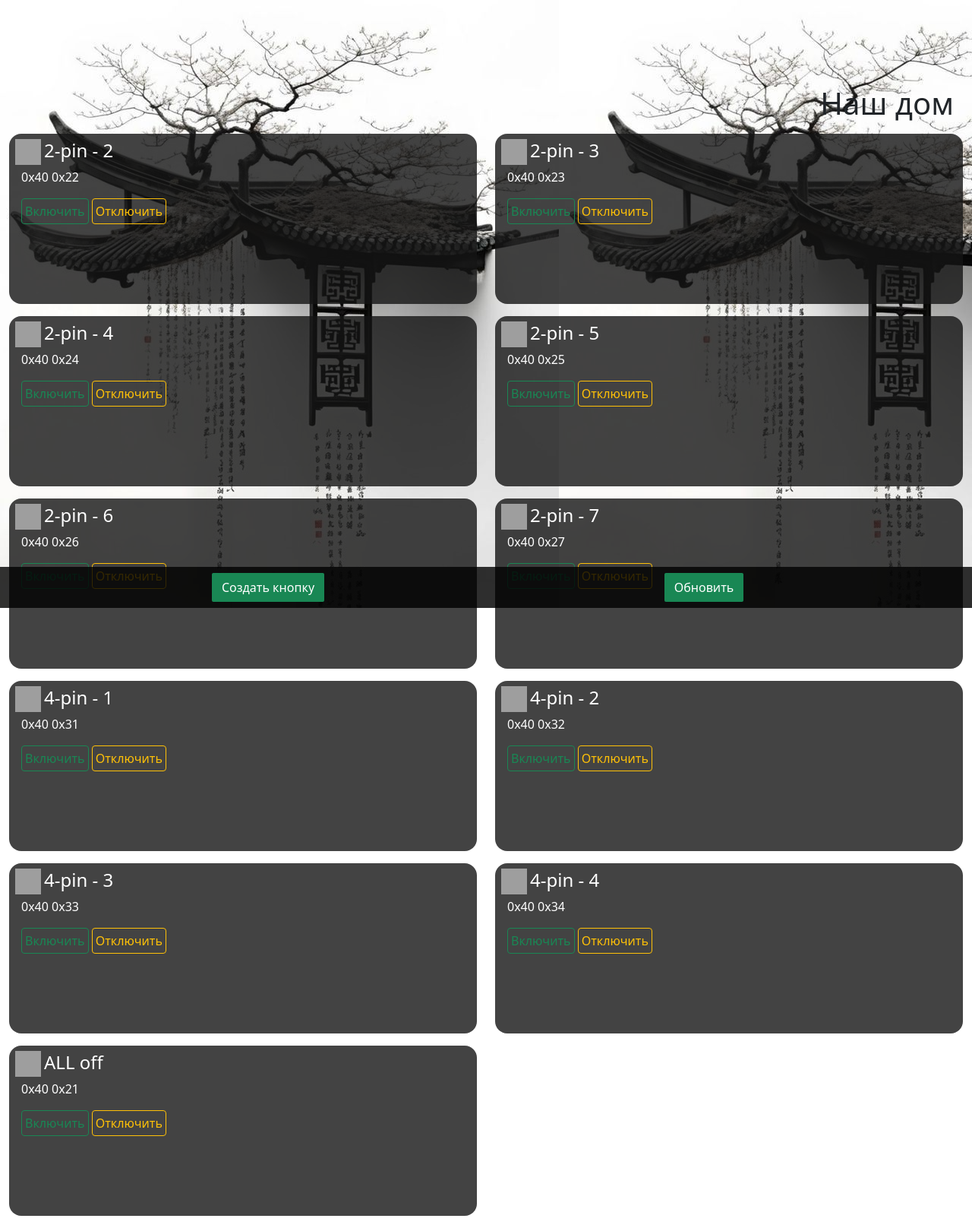
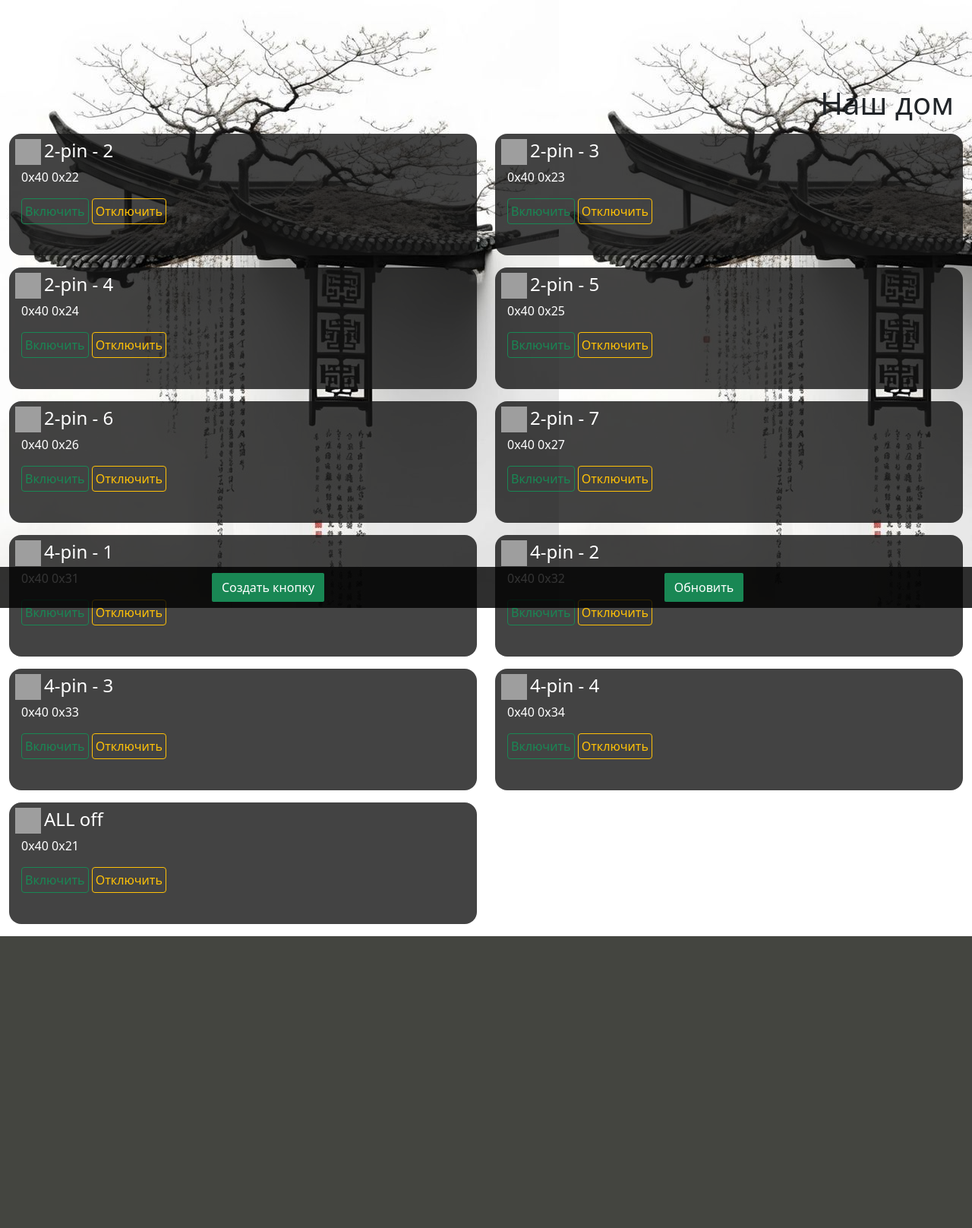
Before and after one commit to MaksoN12340987/RASBERRY, a Django app: page /supply/home/ in a window 1280 px wide. Shown: the whole page at 76% size. After the commit the page ends 1232 px from the top, so only its background shows below. Run offline with Django 5.2, Linux system fonts and the light colour scheme; data comes from the database, SQL or seed files in the repository; parts of the project's set-up code (start-up, migrations or seed data) failed here and were passed over; some libraries are stand-ins or nearby versions; grey boxes are pictures that could not be loaded.

Commit message:
configuratiom home container-fluid

```diff
--- a/supply/templates/supply/home.html
+++ b/supply/templates/supply/home.html
@@ -18,7 +18,7 @@
     {% for switch in switches %}
       <div class="col">
 
-        <div class="container bg-item text-white-card p-1 mb-3 rounded-4" style="height: 14rem;">
+        <div class="container bg-item text-white-card p-1 mb-3 rounded-4" style="height: 10rem;">
 
           <div class="d-flex align-items-center ms-1">
             <img src="{{ switch.image }}" alt="" width="34" height="34" class="d-inline-block">
```
